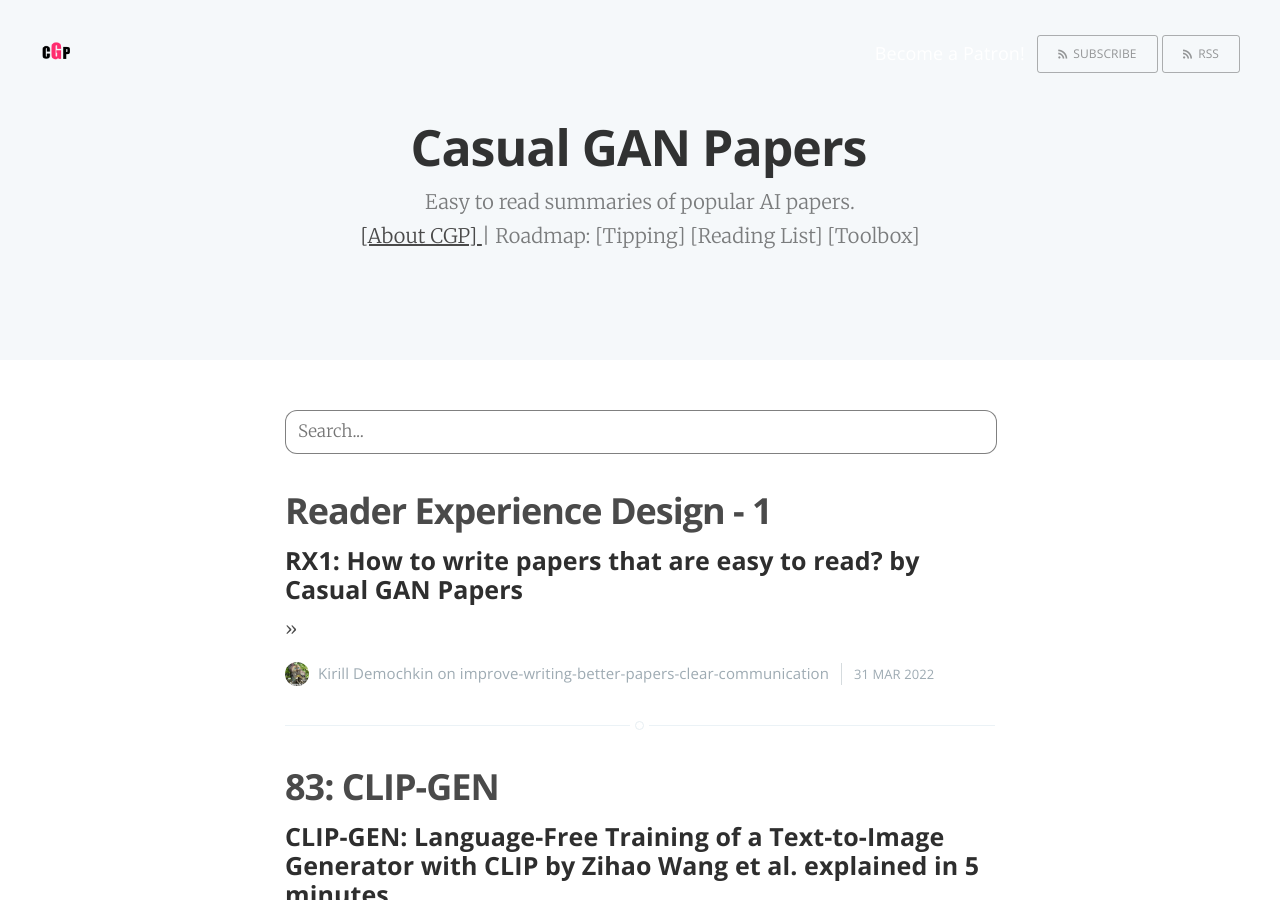
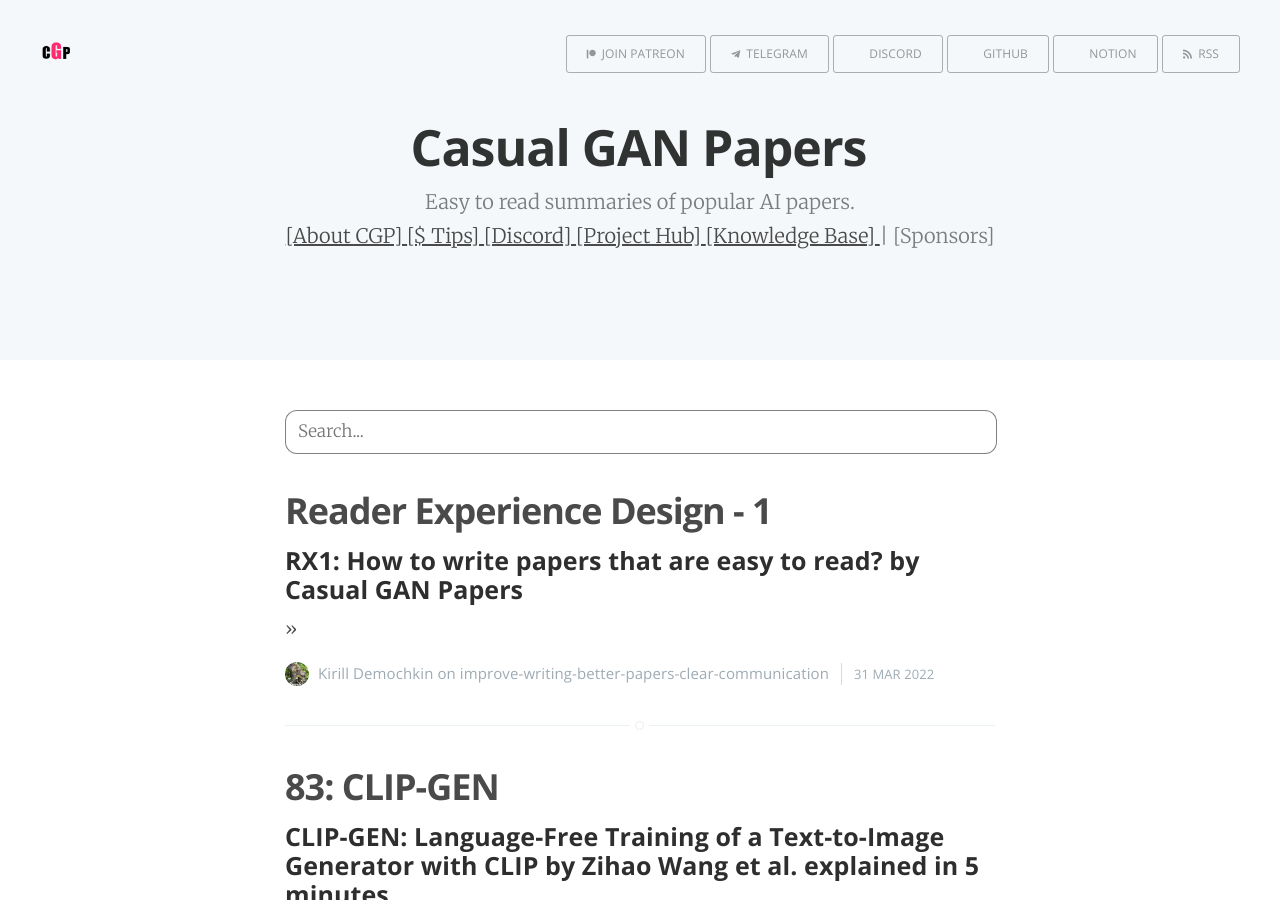
Before and after one commit to KirillDemochkin/kirilldemochkin.github.io, a Jekyll site: the page built from index.html, in a window 1280 px wide and 900 px high. Built offline with Jekyll 4.4.1, drawn with Linux system fonts in a browser that asks for light colours; the list of posts is cut into pages by our own code; comment, search, counter and statistics services are not loaded.

Commit message:
new categories

```diff
--- a/_layouts/page.html
+++ b/_layouts/page.html
@@ -12,6 +12,7 @@
     style="background-image: url({{ page.cover }}) {%else%}no-cover{% endif %}">
     <nav class="main-nav {% if page.cover %} overlay {% endif %} clearfix">
         <a class="back-button icon-arrow-left" href="{{'/' | relative_url }}">Home</a>
+        <a class="subscribe-button icon-patreon" href="https://www.patreon.com/bePatron?u=53448948">Join Patreon</a>
         <a class="subscribe-button icon-tg" href="https://t.me/joinchat/yl2OQsQrGzNlMGQy">Telegram</a>
         <a class="subscribe-button icon-discord" href="https://t.co/S5bOn053CL">Discord</a>
         <a class="subscribe-button icon-github" href="https://github.com/CasualGANPapers">Github</a>
--- a/_layouts/post.html
+++ b/_layouts/post.html
@@ -10,7 +10,11 @@
         <a class="back-button icon-arrow-left" href="{{'/' | relative_url }}">Home</a>
         <div class="top-button-container">
             <a class="subscribe-button icon-patreon" href="https://www.patreon.com/bePatron?u=53448948">Join Patreon</a>
-            <a class="subscribe-button icon-feed" href="https://t.me/joinchat/yl2OQsQrGzNlMGQy">Subscribe</a>
+            <a class="subscribe-button icon-tg" href="https://t.me/joinchat/yl2OQsQrGzNlMGQy">Telegram</a>
+            <a class="subscribe-button icon-discord" href="https://t.co/S5bOn053CL">Discord</a>
+            <a class="subscribe-button icon-github" href="https://github.com/CasualGANPapers">Github</a>
+            <a class="subscribe-button icon-notion" href="https://casualgan.notion.site/Casual-GAN-Papers-Reading-Club-327c158518e44d5296a5def74486c7e8">Notion</a>
+            <a class="subscribe-button icon-feed" href="{{'/feed.xml' | relative_url }}">RSS</a>
         </div>
     </nav>
 </header>
--- a/index.html
+++ b/index.html
@@ -14,11 +14,12 @@
                 </a>
             {% endif %}
         <div class="top-button-container">
-            <div class="patreon-button">
-                <a href="https://www.patreon.com/bePatron?u=53448948" data-patreon-widget-type="become-patron-button">Become a Patron!</a><script async src="https://c6.patreon.com/becomePatronButton.bundle.js"></script>
-            </div>
-            <a class="subscribe-button icon-feed" href="https://t.me/joinchat/yl2OQsQrGzNlMGQy">Subscribe</a>
-            <a class="subscribe-button icon-feed" href="{{ '/feed.xml' | relative_url }}">RSS</a>
+            <a class="subscribe-button icon-patreon" href="https://www.patreon.com/bePatron?u=53448948">Join Patreon</a>
+            <a class="subscribe-button icon-tg" href="https://t.me/joinchat/yl2OQsQrGzNlMGQy">Telegram</a>
+            <a class="subscribe-button icon-discord" href="https://t.co/S5bOn053CL">Discord</a>
+            <a class="subscribe-button icon-github" href="https://github.com/CasualGANPapers">Github</a>
+            <a class="subscribe-button icon-notion" href="https://casualgan.notion.site/Casual-GAN-Papers-Reading-Club-327c158518e44d5296a5def74486c7e8">Notion</a>
+            <a class="subscribe-button icon-feed" href="{{'/feed.xml' | relative_url }}">RSS</a>
         </div>
     </nav>
     <div class="vertical">
@@ -30,7 +31,7 @@
                 {% if site.description %} {{ site.description }}. {% endif %}
             </h2>
             <h2 class="page-description">
-                {% if page.about %} <a href='{{page.about | relative_url}}'> [About CGP] </a> {% endif %} | Roadmap: [Tipping] [Reading List] [Toolbox]
+                {% if page.about %} <a href='{{page.about | relative_url}}'> [About CGP] </a> <a href='https://ko-fi.com/casualganpapers'> [$ Tips] </a> <a href='https://t.co/S5bOn053CL'> [Discord] </a> <a href='https://github.com/CasualGANPapers'> [Project Hub] </a> <a href='https://casualgan.notion.site/Casual-GAN-Papers-Reading-Club-327c158518e44d5296a5def74486c7e8'> [Knowledge Base] </a> {% endif %} | [Sponsors]
             </h2>
 <!--            <h4 class="survey-link">-->
 <!--                <a target="_blank" rel="noopener noreferrer" href="https://forms.gle/YJ5kfAeStQbkJ8WAA">Take a quick survey to help improve Casual GAN Papers!</a>-->
```
